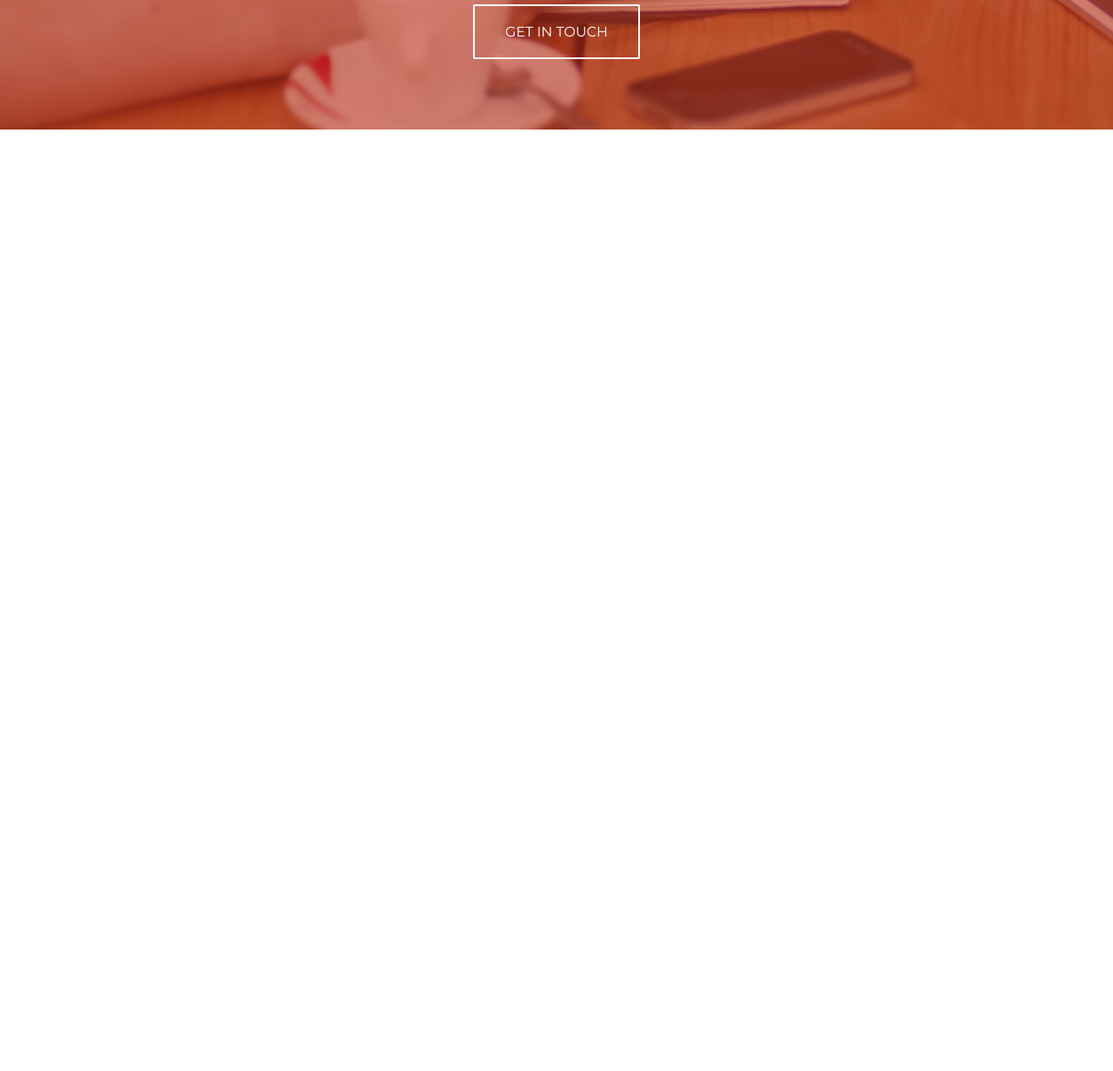
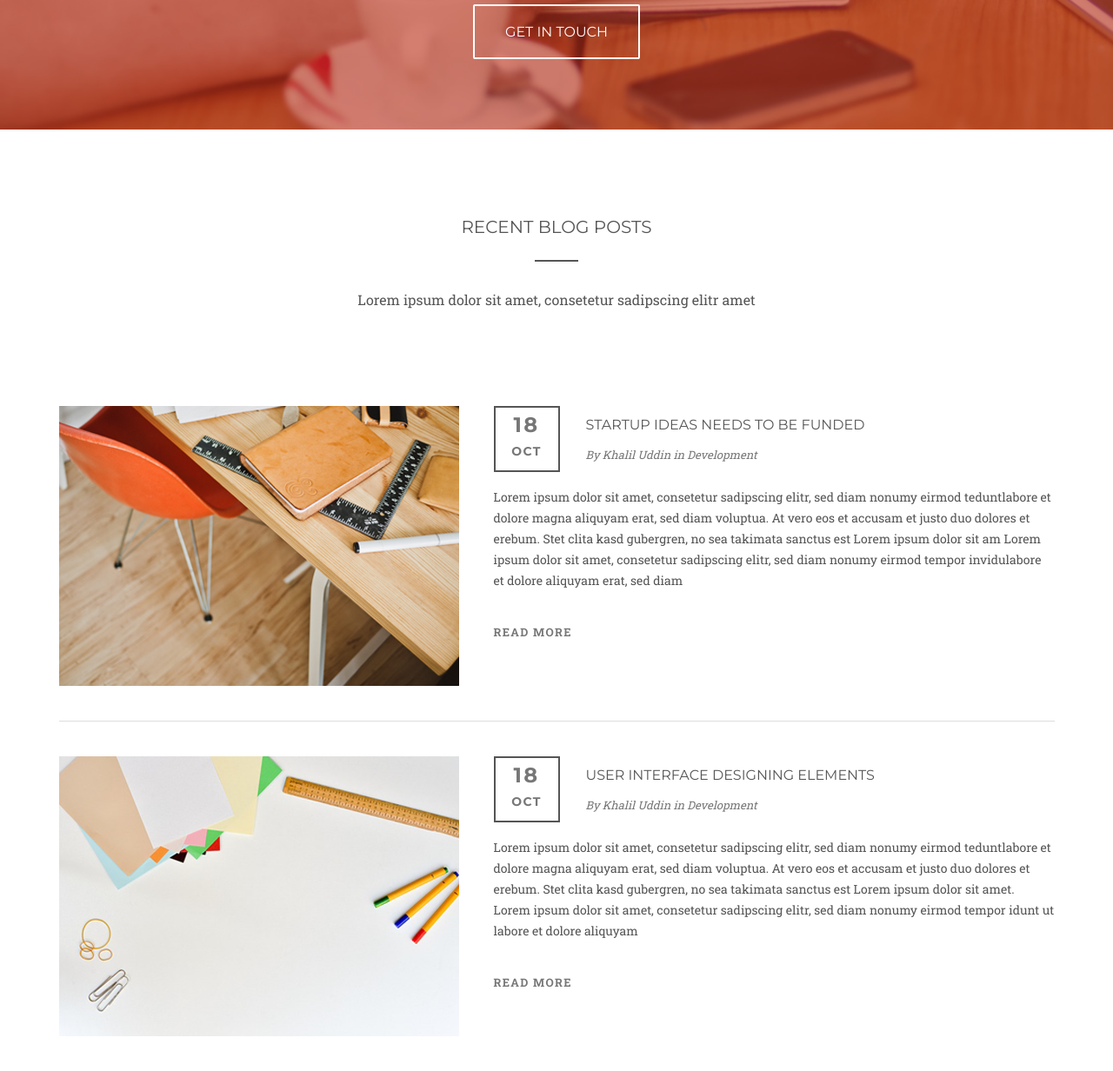
Before and after one commit to SashaSohrabi/start-up.github.io, a website: page app/index.html in a window 1280 px wide. Shown: the part 3948-5180 px from the top of the page at 87% size. Before the commit the page ends 4197 px from the top, so only its background shows below. Drawn offline with nearby package versions, Linux system fonts and the light colour scheme.

Commit message:
bloh posts section

```diff
--- a/app/index.html
+++ b/app/index.html
@@ -450,6 +450,45 @@
         <a class="work-contact__link btn" href="#">Get in Touch</a>
     </div>
 </section>
+<section class="blog wrapper" id="blog">
+  <h3 class="sc-title">Recent blog posts</h3>
+  <p class="sc-desc">Lorem ipsum dolor sit amet, consetetur sadipscing elitr amet</p>
+  <div class="blog__container">
+      <img class="blog__img" src="assets/images/png/startup-ideas.png" alt="startup-ideas">
+      <div class="content blog__content">
+          <div class="content__calendar">
+              <time class="content__calendar--num" datetime="09-18">18</time><br>
+              <time datetime="2018-09">Oct</time>
+          </div>
+          <h4 class="content__title">Startup ideas needs to be funded </h4>
+          <h5 class="content__sub-title">By <span>Khalil</span> Uddin in
+              <span>Development</span></h5>
+          <p class="content__desc">Lorem ipsum dolor sit amet, consetetur sadipscing elitr, sed diam nonumy eirmod
+              teduntlabore et dolore magna aliquyam erat, sed  diam voluptua. At vero eos et accusam et justo duo
+              dolores et erebum. Stet clita kasd gubergren, no sea takimata sanctus est Lorem ipsum dolor sit am Lorem
+              ipsum dolor sit amet, consetetur sadipscing elitr, sed diam nonumy eirmod tempor invidulabore et dolore
+              aliquyam erat, sed diam </p>
+          <a class="content__link" href="#">Read more</a>
+      </div>
+  </div>
+  <div class="blog__container">
+      <img class="blog__img" src="assets/images/png/user-Interface-designing.png" alt="user-Interface-designing">
+      <div class="content blog__content">
+          <div class="content__calendar">
+              <time class="content__calendar--num" datetime="09-18">18</time><br>
+              <time datetime="2018-09">Oct</time>
+          </div>
+          <h4 class="content__title">User Interface Designing Elements </h4>
+          <h5 class="content__sub-title">By <span>Khalil</span> Uddin in <span>Development</span></h5>
+          <p class="content__desc">Lorem ipsum dolor sit amet, consetetur sadipscing elitr, sed diam nonumy eirmod
+              teduntlabore et dolore magna aliquyam erat, sed diam voluptua. At vero eos et accusam et justo duo
+              dolores et erebum. Stet clita kasd gubergren, no sea takimata sanctus est Lorem ipsum dolor sit amet.
+              Lorem ipsum dolor sit amet, consetetur sadipscing elitr, sed diam nonumy eirmod tempor idunt ut labore
+              et dolore aliquyam </p>
+          <a class="content__link" href="#">Read more</a>
+      </div>
+  </div>
+</section>
 
     <script src="js/jquery-3.1.0.min.js"></script>
     <script src="slick/slick.min.js"></script>
--- a/app/scss/partials/sections/_blog-posts.scss
+++ b/app/scss/partials/sections/_blog-posts.scss
@@ -0,0 +1,107 @@
+.blog {
+  $self: &;
+
+  &__container {
+    display: flex;
+    justify-content: space-between;
+    padding: 40px 0;
+    margin-top: 70px;
+    border-bottom: #dddddd 1px solid;
+    transition: 0.3ms;
+    @include medium-screens {
+      flex-direction: column;
+    }
+    #{ $self }__img {
+      @include medium-screens {
+        padding: 0 20px;
+      }
+    }
+    &:last-of-type {
+      margin-top: 0;
+      border-bottom: none;
+    }
+
+    .content {
+      margin-left: 40px;
+      text-align: left;
+      @include medium-screens {
+        padding: 20px;
+        margin-left: 0;
+      }
+      &:hover {
+        .content__title,
+        .content__link,
+        span {
+          color: #c0301c;
+        }
+      }
+
+      &__calendar {
+        width: 76px;
+        height: 76px;
+        border: 2px solid #555555;
+        text-align: center;
+        float: left;
+        margin-right: 30px;
+        color: #777777;
+        font-family: Montserrat;
+        font-size: 14px;
+        font-weight: 700;
+        line-height: 20px;
+        text-transform: uppercase;
+        letter-spacing: 1.4px;
+
+        &--num {
+          line-height: 40px;
+          font-size: 24px;
+          letter-spacing: 2.4px;
+        }
+      }
+      &__title {
+        color: #555555;
+        font-family: Montserrat;
+        font-size: 16px;
+        font-weight: 400;
+        line-height: 24px;
+        text-transform: uppercase;
+        padding-top: 10px;
+        padding-bottom: 10px;
+      }
+
+      &__sub-title {
+        font-family: "Roboto Slab";
+        font-size: 13px;
+        font-weight: 400;
+        font-style: italic;
+        line-height: 24px;
+        color: #777777;
+        padding-bottom: 25px;
+        &--red {
+          color: #c0301c;
+        }
+      }
+
+      &__desc {
+        color: #555555;
+        font-family: "Roboto Slab";
+        font-size: 14px;
+        font-weight: 400;
+        line-height: 24px;
+        padding-bottom: 35px;
+        @include medium-screens {
+          text-align: justify;
+        }
+      }
+
+      &__link {
+        color: #777777;
+        font-family: "Roboto Slab";
+        font-size: 13px;
+        font-weight: 700;
+        line-height: 24px;
+        text-transform: uppercase;
+        letter-spacing: 1.3px;
+      }
+    }
+  }
+}
--- a/package.json
+++ b/package.json
@@ -13,5 +13,6 @@
     "gulp": "^3.9.1",
     "gulp-autoprefixer": "^6.0.0",
     "gulp-sass": "^4.0.2"
-  }
+  },
+  "dependencies": {}
 }
```
Also changed, not shown: app/css/main.css.
